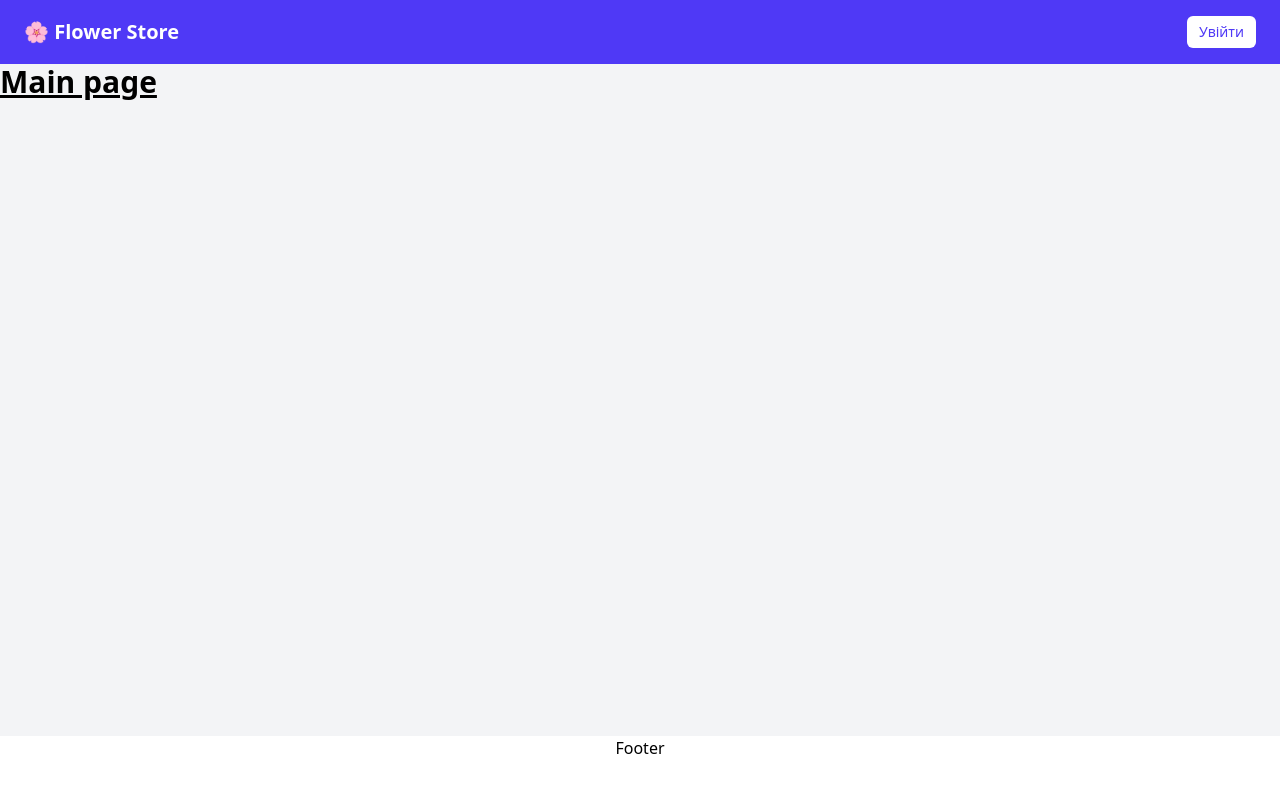
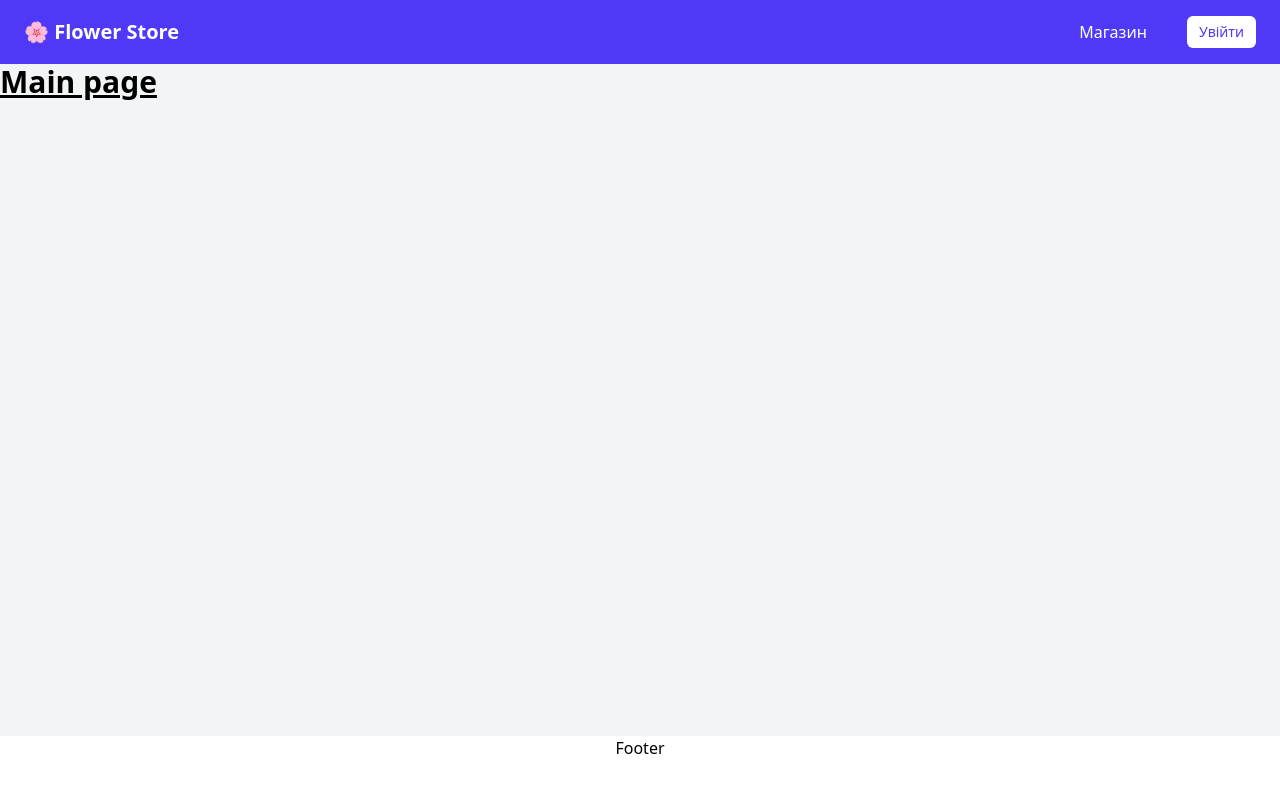
Before and after one commit to DashaPyvovarova/flowers-shop, a Next.js app: page / in a window 1280 px wide. Shown: the top 792 px of the page. Built offline with nearby package versions, Linux system fonts and the light colour scheme; no server answers.

Commit message:
feat: add header styles

```diff
--- a/src/components/AppHeader.tsx
+++ b/src/components/AppHeader.tsx
@@ -5,17 +5,61 @@ import { Session } from 'next-auth';
 import { signOut } from 'next-auth/react';
 
 const AppHeader = ({ session }: { session: Session | null }) => {
+  const userRole = session?.user?.role;
+
   return (
     <header className="h-16 bg-indigo-600 text-white flex items-center justify-between px-6 shadow-md">
-      <Link href="/" className="text-xl font-semibold hover:text-indigo-200 transition">
-        🌸 Flower Store
-      </Link>
+      <nav className="flex items-center justify-between space-x-6 flex-1 mr-10">
+        <div>
+          <Link href="/" className="text-xl font-semibold hover:text-indigo-200 transition">
+            🌸 Flower Store
+          </Link>
+        </div>
+        <div className="flex items-center gap-5">
+          <Link
+            href="/shop"
+            className="hover:text-indigo-200 transition text-m font-medium"
+          >
+            Магазин
+          </Link>
+          {
+            session && (
+              <>
+                <Link
+                  href="/orders"
+                  className="hover:text-indigo-200 transition text-m font-medium"
+                >
+                  Замовлення
+                </Link>
+                <Link
+                  href="/profile"
+                  className="hover:text-indigo-200 transition text-m font-medium"
+                >
+                  Профіль
+                </Link>
+              </>
+            )
+          }
+          {
+            userRole === 'Administrator' && (
+              <Link
+                href="/admin"
+                className="ml-10 hover:text-indigo-200 transition text-m font-medium"
+              >
+                Адміністрування
+              </Link>
+            )
+          }
+        </div>
+      </nav>
 
       <div className="flex items-center gap-4">
         {
           session ? (
             <>
-              <span className="hidden sm:inline">Вітаємо, { session.user?.login || session.user?.email }</span>
+              <span className="hidden sm:inline">
+              Вітаємо, { session.user?.login || session.user?.email }
+              </span>
               <button
                 onClick={ () => signOut() }
                 className="bg-white text-indigo-600 px-3 py-1.5 rounded-md text-sm font-medium hover:bg-indigo-100 transition"
--- a/src/components/Cart.tsx
+++ b/src/components/Cart.tsx
@@ -10,7 +10,7 @@ const Cart = ({ items, onConfirm, onRemove }: CartProps) => {
   const total = items.reduce((sum, item) => sum + +item.flower.price * item.quantity, 0).toFixed(2);
 
   return (
-    <div className="p-4 border rounded shadow max-w-md w-full">
+    <div className="p-4 rounded shadow max-w-md w-full">
       <h2 className="text-xl font-semibold mb-4">Ваше замовлення</h2>
       { items.length === 0 && <p>Кошик порожній</p> }
       {
--- a/src/middleware.ts
+++ b/src/middleware.ts
@@ -19,8 +19,8 @@ export async function middleware(req: NextRequest) {
   }
 
   if (pathname.startsWith('/admin')) {
-    if (session.user?.role !== 'admin') {
-      return NextResponse.redirect(new URL('/', req.url));
+    if (session.user?.role !== 'Administrator') {
+      return NextResponse.redirect(new URL('/login', req.url));
     }
   }
 
```
